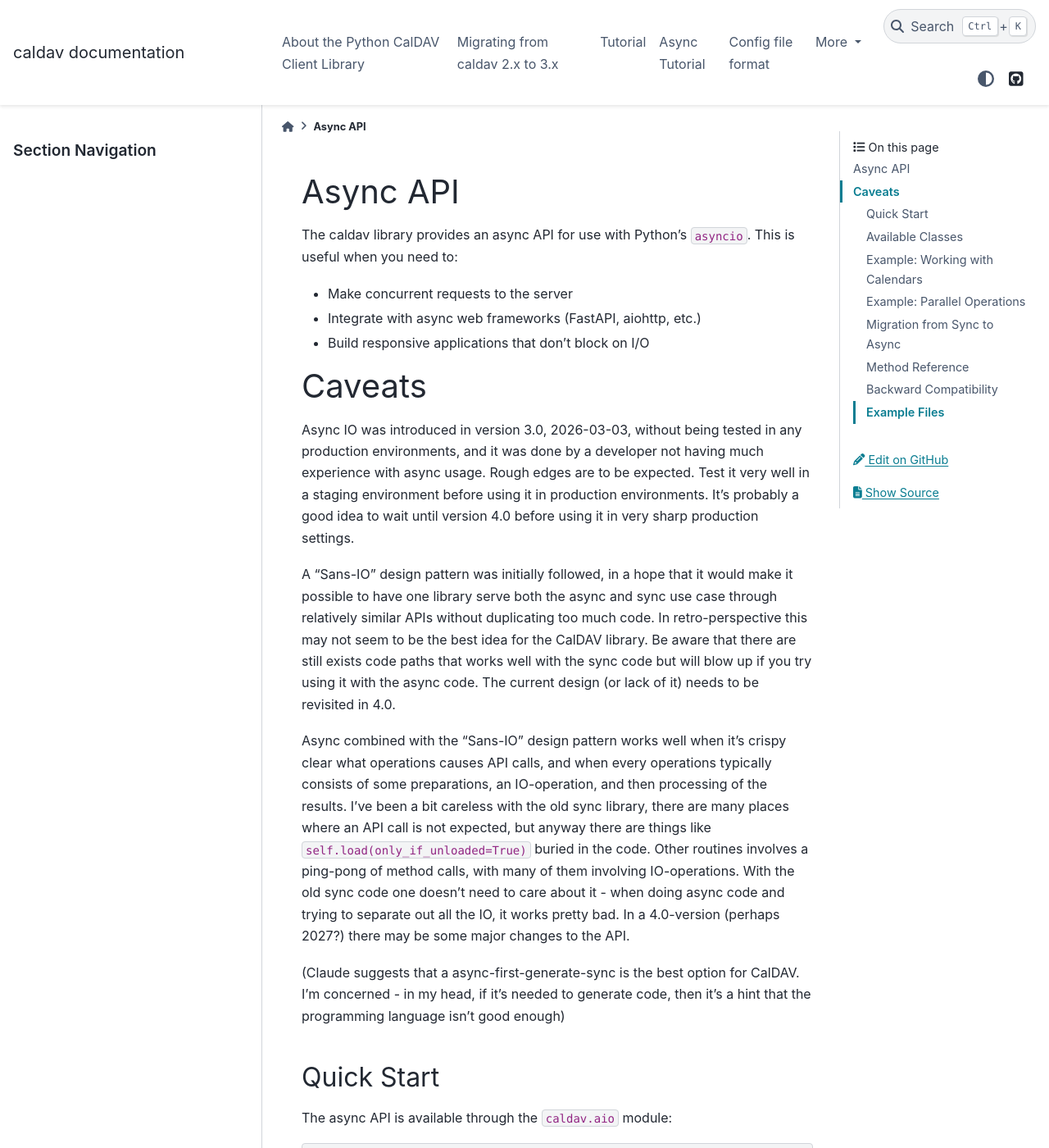
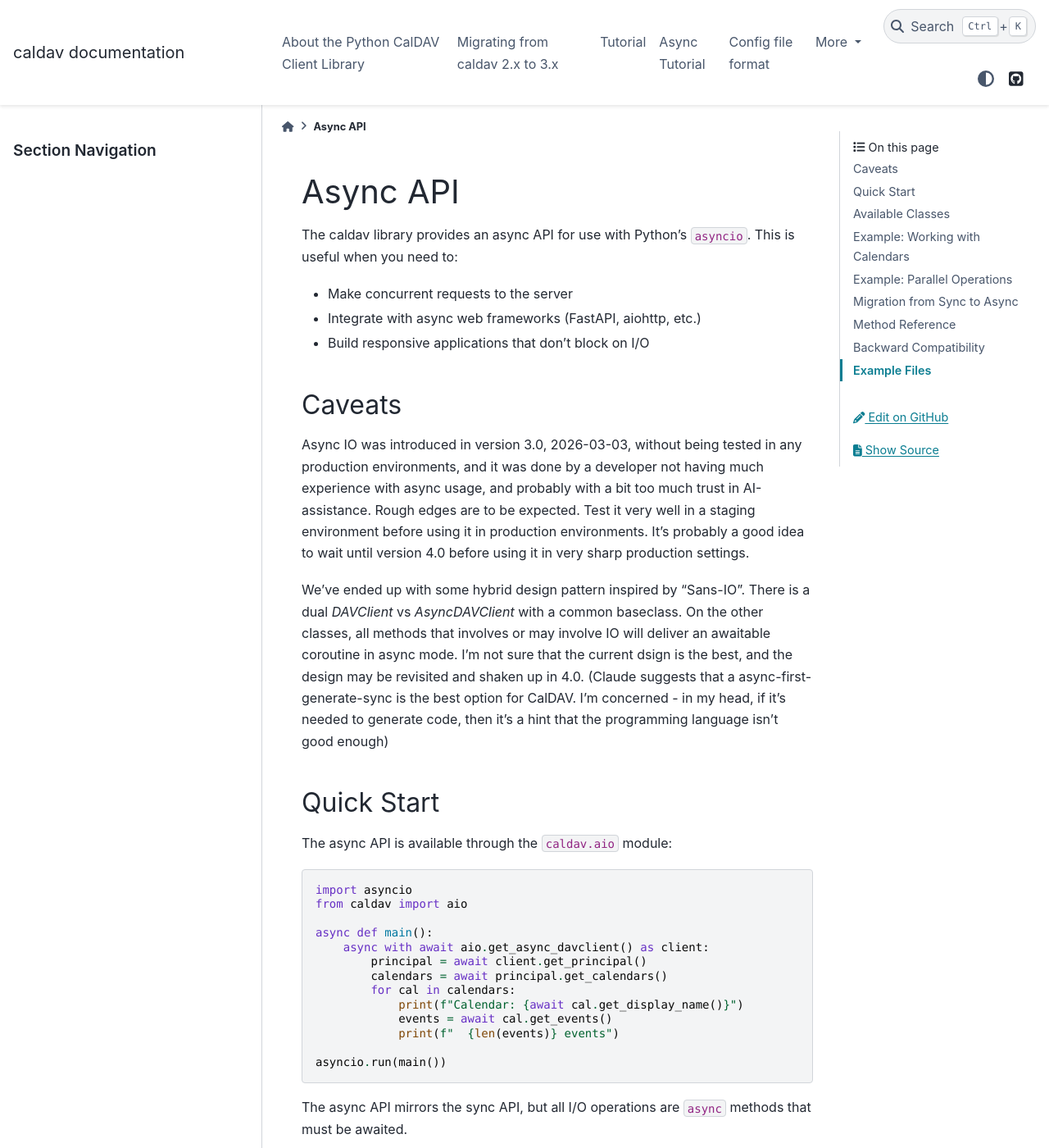
Before and after one commit to python-caldav/caldav, a Sphinx documentation site: the page built from docs/source/async.rst, in a window 1280 px wide and 1400 px high. Shown: the whole window at 82% size. Built offline with Sphinx 7.4.7 and the PyData theme 0.15.4, drawn with Linux system fonts in a browser that asks for light colours; pages that are not in the unit, such as notebooks, are missing from menus; the version number could not be read and is left out.

Commit message:
last-minute changes from the v3.2-perparations branch

```diff
--- a/docs/source/async.rst
+++ b/docs/source/async.rst
@@ -9,17 +9,12 @@ The caldav library provides an async API for use with Python's
 * Integrate with async web frameworks (FastAPI, aiohttp, etc.)
 * Build responsive applications that don't block on I/O
 
-=======
 Caveats
 =======
 
-Async IO was introduced in version 3.0, 2026-03-03, without being tested in any production environments, and it was done by a developer not having much experience with async usage.  Rough edges are to be expected.  Test it very well in a staging environment before using it in production environments.  It's probably a good idea to wait until version 4.0 before using it in very sharp production settings.
+Async IO was introduced in version 3.0, 2026-03-03, without being tested in any production environments, and it was done by a developer not having much experience with async usage, and probably with a bit too much trust in AI-assistance.  Rough edges are to be expected.  Test it very well in a staging environment before using it in production environments.  It's probably a good idea to wait until version 4.0 before using it in very sharp production settings.
 
-A "Sans-IO" design pattern was initially followed, in a hope that it would make it possible to have one library serve both the async and sync use case through relatively similar APIs without duplicating too much code.  In retro-perspective this may not seem to be the best idea for the CalDAV library.  Be aware that there are still exists code paths that works well with the sync code but will blow up if you try using it with the async code.  The current design (or lack of it) needs to be revisited in 4.0.
-
-Async combined with the "Sans-IO" design pattern works well when it's crispy clear what operations causes API calls, and when every operations typically consists of some preparations, an IO-operation, and then processing of the results.  I've been a bit careless with the old sync library, there are many places where an API call is not expected, but anyway there are things like ``self.load(only_if_unloaded=True)`` buried in the code.  Other routines involves a ping-pong of method calls, with many of them involving IO-operations.  With the old sync code one doesn't need to care about it - when doing async code and trying to separate out all the IO, it works pretty bad.  In a 4.0-version (perhaps 2027?) there may be some major changes to the API.
-
-(Claude suggests that a async-first-generate-sync is the best option for CalDAV.  I'm concerned - in my head, if it's needed to generate code, then it's a hint that the programming language isn't good enough)
+We've ended up with some hybrid design pattern inspired by "Sans-IO".  There is a dual `DAVClient` vs `AsyncDAVClient` with a common baseclass.  On the other classes, all methods that involves or may involve IO will deliver an awaitable coroutine in async mode.  I'm not sure that the current dsign is the best, and the design may be revisited and shaken up in 4.0.  (Claude suggests that a async-first-generate-sync is the best option for CalDAV.  I'm concerned - in my head, if it's needed to generate code, then it's a hint that the programming language isn't good enough)
 
 Quick Start
 ===========
--- a/funding.json
+++ b/funding.json
@@ -36,7 +36,7 @@
         "guid": "general",
         "status": "active",
         "name": "General support",
-        "description": "Any contribution is welcome. Funding helps prioritise features and fixes requested by donors.",
+        "description": "Any contribution is welcome. Quite a lot of the work here is done on hobby basis - I do have to prioritize my a day job.  Additional funding allows me to take out unpaid vacation days and work more with this library.  Funding from YOU would motivate me to work on YOUR pet issues or feature requests - but please don't have high expectances after throwing money at me - better to negotiate in advance and pay me after the feature/bugfix is implemented",
         "amount": 0,
         "currency": "EUR",
         "frequency": "monthly",
```
Also changed, not shown: CHANGELOG.md (+3 -3 lines), docs/design/ASYNC_DUAL_MODE.md (+5 -3 lines), 1 other file.
